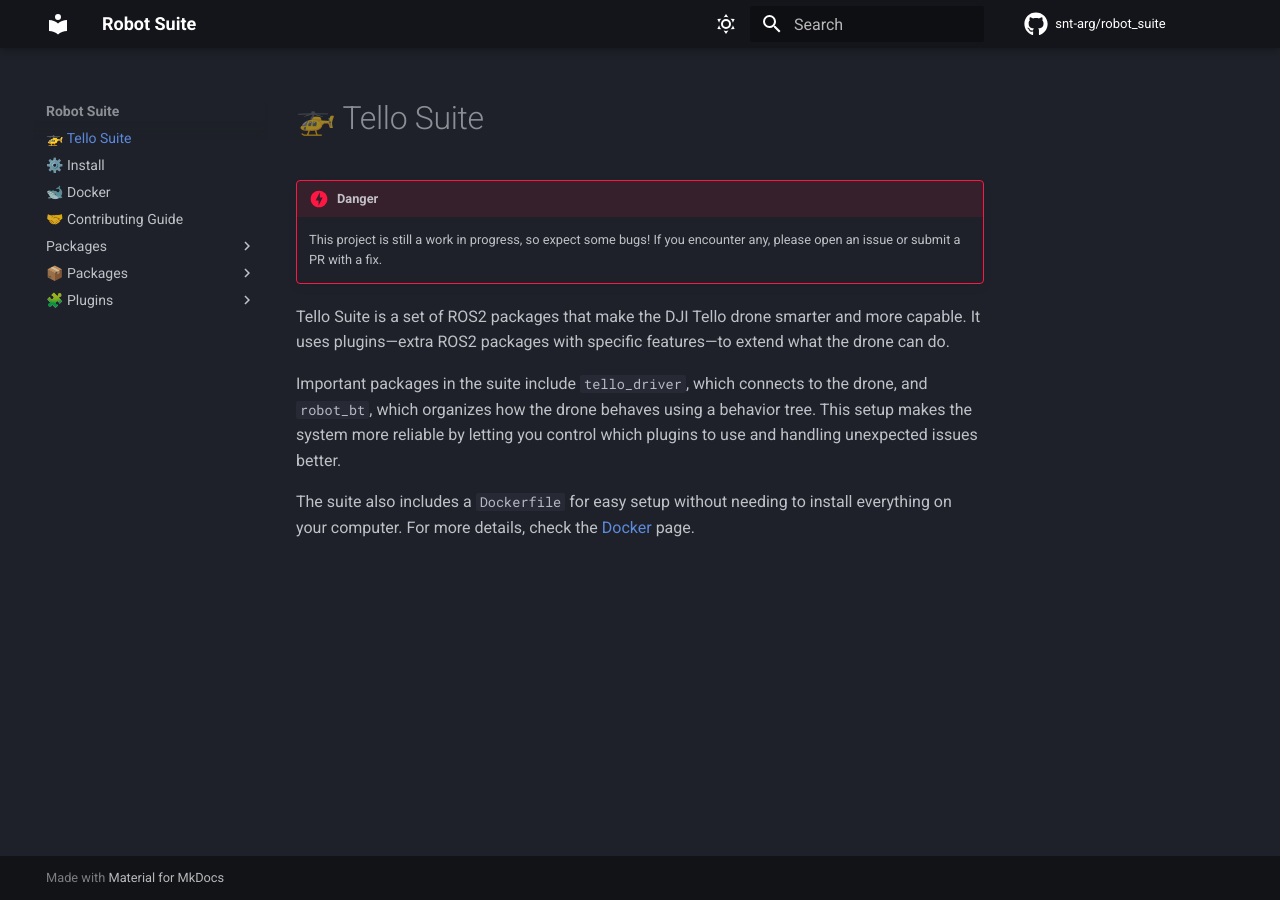
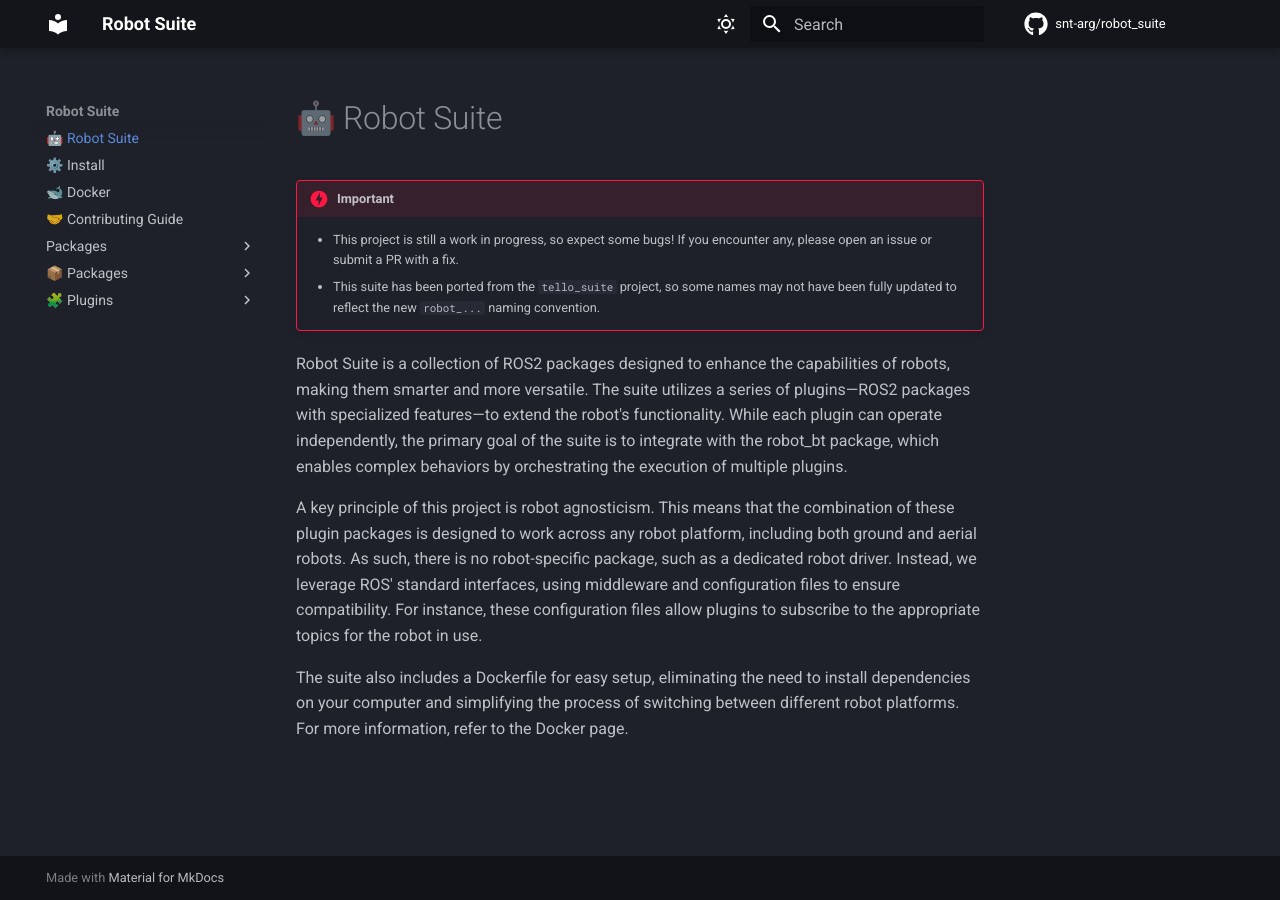
Before and after one commit to teusch-shawn-unilu/robot_suite_v2, an MkDocs documentation site: the page built from docs/index.md, in a window 1280 px wide. Built offline with MkDocs 1.6.1 and Material for MkDocs 9.7.7, drawn with Linux system fonts in a browser that asks for light colours; comment, search, counter and statistics services are not loaded.

Commit message:
docs: update docs for robot_suite

```diff
--- a/docs/index.md
+++ b/docs/index.md
@@ -1,11 +1,22 @@
-# 🚁 Tello Suite
+# 🤖 Robot Suite
 
-!!! danger
+!!! danger "Important"
 
-    This project is still a work in progress, so expect some bugs! If you encounter any, please open an issue or submit a PR with a fix.
+    - This project is still a work in progress, so expect some bugs! If you encounter any, please open an issue or submit a PR with a fix.
+    - This suite has been ported from the `tello_suite` project, so some names may not have been fully updated to reflect the new `robot_...` naming convention.
 
-Tello Suite is a set of ROS2 packages that make the DJI Tello drone smarter and more capable. It uses plugins—extra ROS2 packages with specific features—to extend what the drone can do.
+Robot Suite is a collection of ROS2 packages designed to enhance the capabilities of robots,
+making them smarter and more versatile. The suite utilizes a series of plugins—ROS2 packages with
+specialized features—to extend the robot's functionality. While each plugin can operate independently,
+the primary goal of the suite is to integrate with the robot_bt package, which enables complex
+behaviors by orchestrating the execution of multiple plugins.
 
-Important packages in the suite include `tello_driver`, which connects to the drone, and `robot_bt`, which organizes how the drone behaves using a behavior tree. This setup makes the system more reliable by letting you control which plugins to use and handling unexpected issues better.
+A key principle of this project is robot agnosticism. This means that the combination
+of these plugin packages is designed to work across any robot platform, including both
+ground and aerial robots. As such, there is no robot-specific package, such as a dedicated robot driver.
+Instead, we leverage ROS' standard interfaces, using middleware and configuration files to ensure compatibility.
+For instance, these configuration files allow plugins to subscribe to the appropriate topics for the robot in use.
 
-The suite also includes a `Dockerfile` for easy setup without needing to install everything on your computer. For more details, check the [Docker](3.docker.md) page.
+The suite also includes a Dockerfile for easy setup, eliminating the need to install dependencies
+on your computer and simplifying the process of switching between different robot platforms.
+For more information, refer to the Docker page.
--- a/docs/📦 Packages/tello_app.md
+++ b/docs/📦 Packages/2.robot_bringup.md
@@ -1,3 +1,5 @@
+# Robot Bringup
+
 !!! note
 
     To be done!
```
Also changed, not shown: docs/1.installation.md (+12 -8 lines), docs/3.docker.md (+4 -0 lines), docs/📦 Packages/1.robot_bt.md (renamed from docs/📦 Packages/tello_bt.md, +42 -42 lines), docs/📦 Packages/3.plugin_base.md (renamed from docs/📦 Packages/plugin_server_base.md, +1 -1 lines), docs/📦 Packages/4.tello_control_station.md (added, +6 -0 lines), docs/📦 Packages/tello_driver.md (deleted, +0 -80 lines), docs/📦 Packages/tello_msgs.md (deleted, +0 -109 lines), docs/📦 Packages/tello_nav.md (deleted, +0 -3 lines), docs/📦 Packages/tello_bringup.md (deleted), docs/📦 Packages/tello_control_station.md (deleted).
